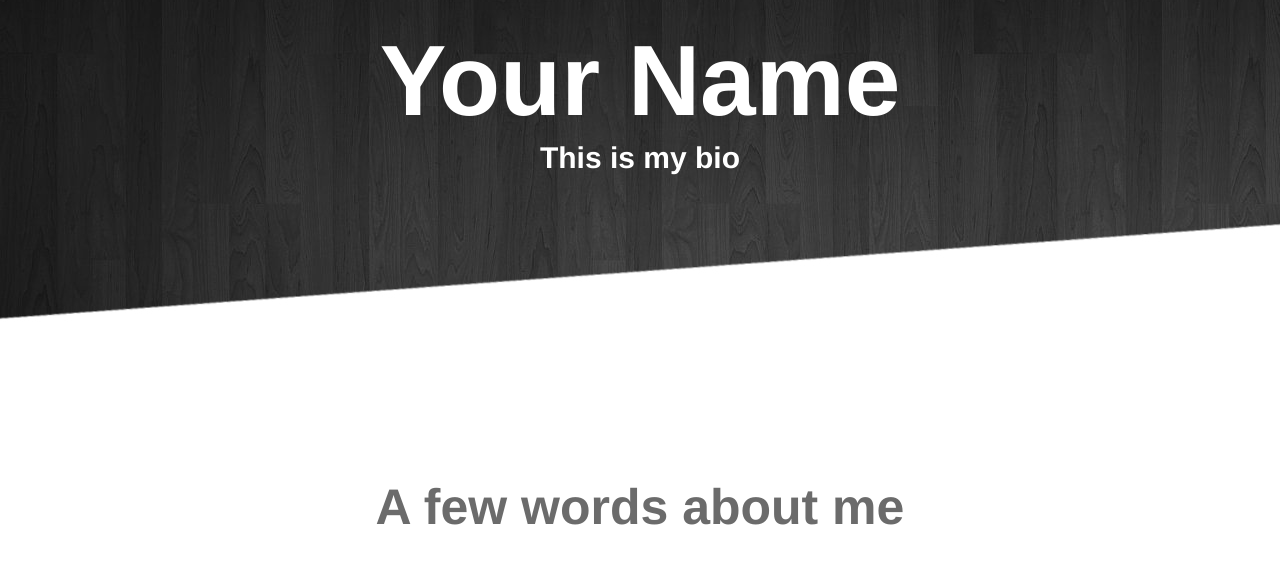
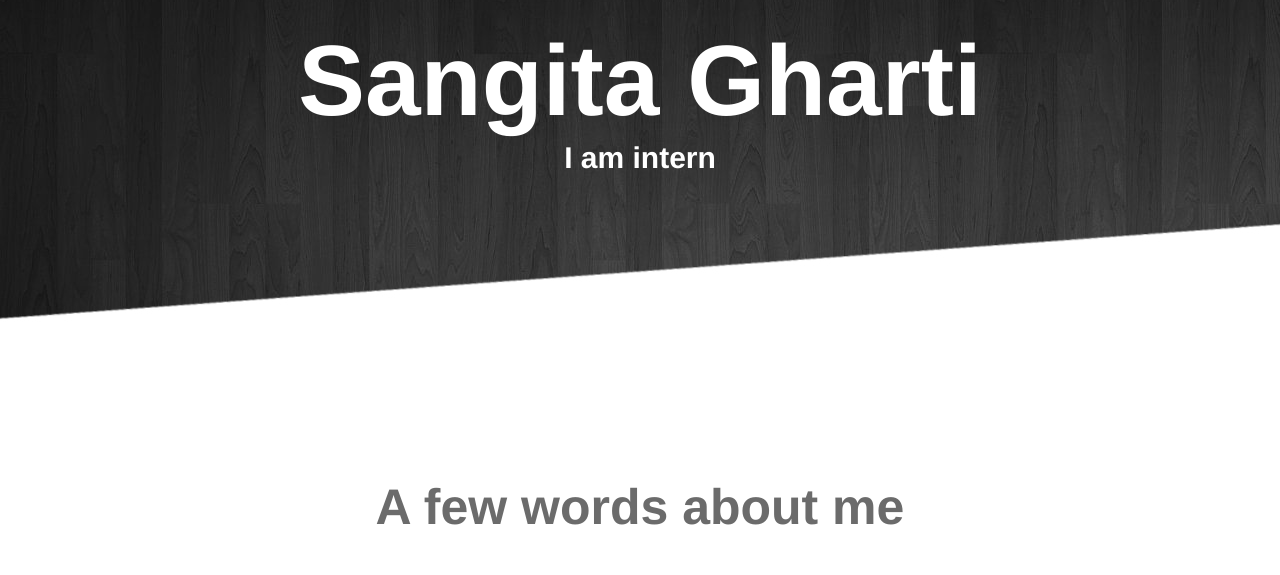
Before and after one commit to ikushum/Git-Github-workshop, a plain HTML site: page index.html in a window 1280 px wide. Shown: the part 182-757 px from the top of the page. Drawn offline with Linux system fonts and the light colour scheme.

Commit message:
changed title,headg and bio

```diff
--- a/index.html
+++ b/index.html
@@ -1,7 +1,7 @@
 <html>
 
 <head>
-	<title> Your Name </title> <!--this will appear at the browser tab-->
+	<title> sangita </title> <!--this will appear at the browser tab-->
 	<link  type="text/css" rel="stylesheet" href="style.css"> <!--reference to css file -->
 	<meta name="viewport" content="width=device-width, initial-scale=1">
 </head>
@@ -9,8 +9,8 @@
 <body>
 	<header>
 		<img class="dp" src="img/dp.png">
-		<h1> Your Name </h1>
-		<h3> This is my bio </h3>
+		<h1> Sangita Gharti </h1>
+		<h3> I am intern </h3>
 	</header>
 
 	<section>
```
